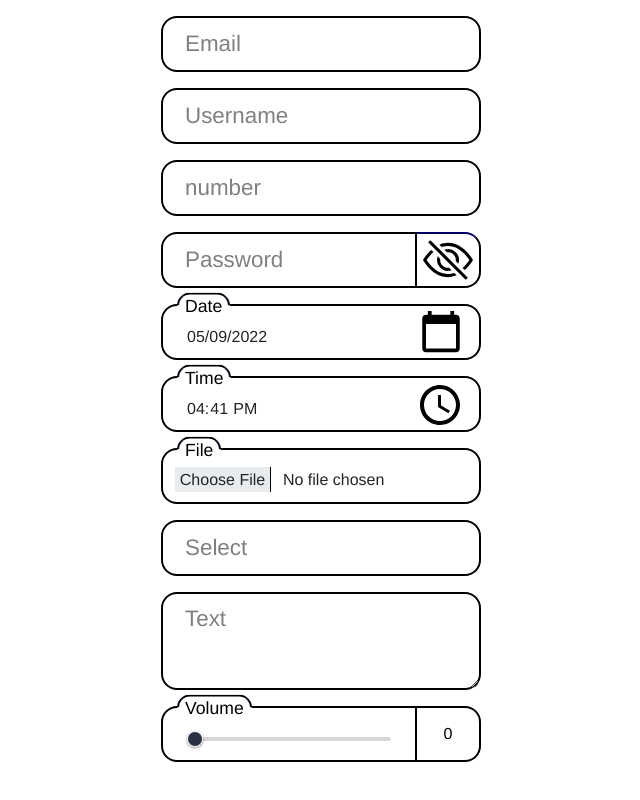
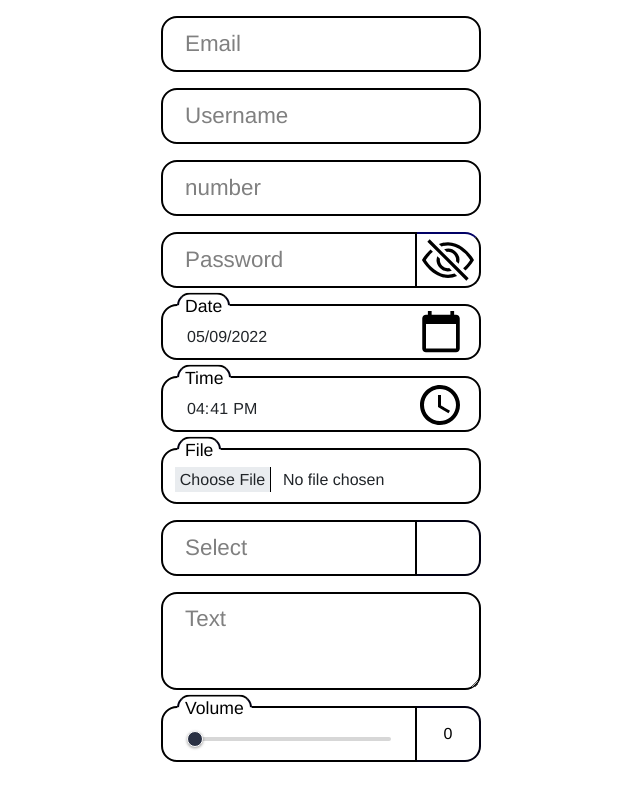
Before and after one commit to TimL135/sexyinputs, a Vue app: page / in a window 1280 px wide. Shown: the whole page, without its empty margins (319-959 px from the left). Built offline with nearby package versions, Linux system fonts and the light colour scheme.

Commit message:
add sideInput

```diff
--- a/src/components/SexyInput.vue
+++ b/src/components/SexyInput.vue
@@ -9,7 +9,7 @@
       @input="updateValue"
       :class="[{ dirty: modelValue }, type == 'range' ? 'pe-4' : '']"
       :style="
-        btnText || type == 'password'
+        btnText || type == 'password' || sideInputType
           ? 'border-radius: 1rem 0 0 1rem; width:80%'
           : ''
       "
@@ -26,7 +26,12 @@
         v-bind="$attrs"
         :id="id"
         class="simple-typeahead-input form-control shadow-none"
-        :style="isListVisible ? 'border-radius: 1rem 1rem 0 0' : ''"
+        :style="[
+          btnText || sideInputType
+            ? 'border-radius: 1rem 0 0 1rem; width:80%'
+            : '',
+          isListVisible ? 'border-radius: 1rem 0 0 0' : '',
+        ]"
         :class="{ dirty: modelValue }"
         type="text"
         :value="modelValue"
@@ -39,11 +44,12 @@
         autocomplete="off"
       />
       <label class="placeholder-text">
-        <div class="text">{{ placeholder }}</div>
+        <div class="text" :style="labelStyle">{{ placeholder }}</div>
       </label>
       <div
         v-if="isListVisible && type == 'select'"
         class="simple-typeahead-list"
+        :style="[btnText || sideInputType ? ' width:80%' : '']"
       >
         <div v-if="$slots['list-header']">
           <slot name="list-header"></slot>
@@ -95,30 +101,25 @@
     ></textarea>
 
     <label class="placeholder-text" v-if="type != 'select'">
-      <div class="text">{{ placeholder }}</div>
+      <div class="text" :style="labelStyle">{{ placeholder }}</div>
     </label>
-
+    <input
+      v-if="sideInputType"
+      class="sideInput"
+      :type="sideInputType"
+      :style="sideInputStyle"
+      :maxlength="sideInputMaxLength"
+      @input="updateSideValue"
+      :value="sideInputVModel"
+    />
     <input
       type="number"
+      class="sideInput"
       @input="inputNumber"
       :value="modelValue"
       v-if="type == 'range'"
       min="0"
       max="100"
-      style="
-        align-items: center;
-        position: absolute;
-        top: 0;
-        bottom: 0;
-        left: 80%;
-        right: 0;
-        width: 20%;
-        border-radius: 0 1rem 1rem 0;
-        border-left: none;
-        display: flex;
-        background-color: transparent;
-        justify-content: center;
-      "
     />
     <button v-if="btnText" type="button" @click="affirm()" :class="btnClass">
       {{ btnText }}
@@ -196,6 +197,27 @@ export default defineComponent({
     btnClass: {
       type: String,
     },
+    sideInputType: {
+      type: String,
+    },
+    sideInputStyle: {
+      type: String,
+    },
+    sideInputMaxLength: {
+      type: String,
+    },
+    sideInputOnInput: {
+      type: Function,
+      default: () => {
+        return;
+      },
+    },
+    sideInputVModel: {
+      type: String,
+    },
+    labelStyle: {
+      type: String,
+    },
     btnAction: {
       type: Function,
     },
@@ -229,22 +251,18 @@ export default defineComponent({
   },
   computed: {
     wrapperId() {
-      if (this.type != "select") return;
       return `${this.id}_wrapper`;
     },
     filteredItems() {
-      if (this.type != "select") return;
       const regexp = new RegExp(this.escapeRegExp(this.modelValue), "i");
       return this.options!.filter((item) =>
         this.optionProjection(item).match(regexp)
       );
     },
     isListVisible() {
-      if (this.type != "select") return;
       return this.isInputFocused;
     },
     currentSelection() {
-      if (this.type != "select") return;
       return this.isListVisible &&
         this.currentSelectionIndex < this.filteredItems.length
         ? this.filteredItems[this.currentSelectionIndex]
@@ -296,6 +314,11 @@ export default defineComponent({
         // @ts-ignore
         this.$emit("update:modelValue", event.target.value);
       }
+    },
+    updateSideValue(event: Event | string | any) {
+      // eslint-disable-next-line @typescript-eslint/ban-ts-comment
+      // @ts-ignore
+      this.$emit("update:sideInputVModel", event.target.value);
     },
     async affirm() {
       try {
@@ -420,7 +443,7 @@ export default defineComponent({
 //material inputs
 .input-contain {
   position: relative;
-
+  border-radius: 1rem;
   input {
     text-align: start;
     padding-left: 1.5rem;
@@ -527,10 +550,12 @@ export default defineComponent({
       padding: 0.3rem;
     }
   }
-
-  button {
+  button,
+  input.sideInput {
     align-items: center;
+    text-align: center;
     position: absolute;
+    padding: 0;
     top: 0;
     bottom: 0;
     left: 80%;
--- a/src/views/App.vue
+++ b/src/views/App.vue
@@ -31,6 +31,21 @@
             console.log(event);
           }
         "
+        sideInputType="text"
+        sideInputMaxLength="1"
+        :sideInputVModel="key"
+        :sideInputOnInput="
+          () => {
+            this.value = this.value
+              .replace(/[^a-z0-9]/g, '')
+              .replace(/(\..*)\./g, '$1');
+          }
+        "
+        @update:sideInputVModel="
+          (v) => {
+            key = v;
+          }
+        "
         required
       ></SexyInput>
       <SexyInput placeholder="Text" type="textarea" v-model="text"></SexyInput>
@@ -49,6 +64,7 @@ export default defineComponent({
   },
   data() {
     return {
+      key: "",
       number: null,
       time: "",
       email: "",
```
